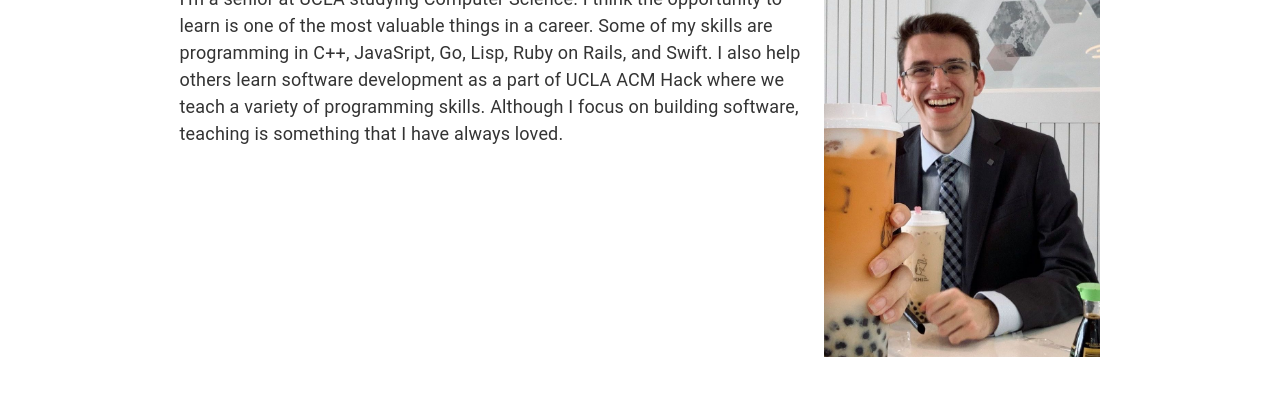
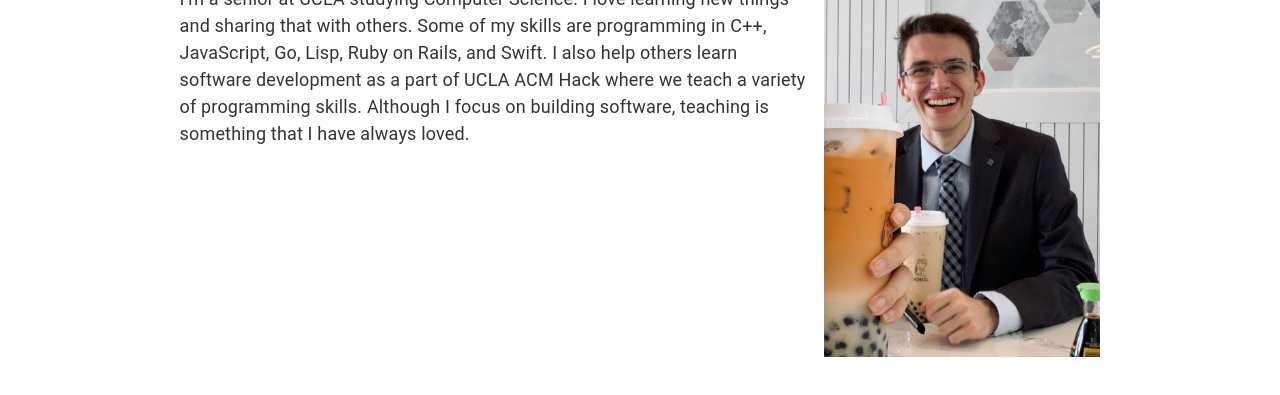
Before and after one commit to Timthetic/Timthetic.github.io, a Gatsby site: page / in a window 1280 px wide. Shown: the part 168-563 px from the top of the page. Built offline with nearby package versions, Linux system fonts and the light colour scheme; Gatsby itself is replaced by a stand-in of ours.

Commit message:
Move and modify bio

```diff
--- a/src/components/bio.js
+++ b/src/components/bio.js
@@ -4,6 +4,7 @@ import makeStyles from '@material-ui/core/styles/makeStyles'
 import { Box, Typography } from '@material-ui/core';
 
 import TimImage from "../images/tim_rediehs_and_jamie.jpg"
+import { bio } from "../data/bio"
 
 const useStyles = makeStyles(theme => ({
 	bioBox: {
@@ -36,7 +37,7 @@ const Bio = () => {
 		</Typography>
 		<Box className={classes.bioBox}>
       <Typography className={classes.bioText} varient='p'>
-			I’m a senior at UCLA studying Computer Science. I think the opportunity to learn is one of the most valuable things in a career. Some of my skills are programming in C++, JavaSript, Go, Lisp, Ruby on Rails, and Swift. I also help others learn software development as a part of UCLA ACM Hack where we teach a variety of programming skills. Although I focus on building software, teaching is something that I have always loved.
+			 {bio}
       </Typography>
 			<img className={classes.TimImage} src={TimImage} width='30%' alt="Tim Rediehs in a suit with bubble tea" />
 		</Box>
--- /dev/null
+++ b/src/data/bio.js
@@ -0,0 +1 @@
+export const bio = 'I’m a senior at UCLA studying Computer Science. I love learning new things and sharing that with others. Some of my skills are programming in C++, JavaScript, Go, Lisp, Ruby on Rails, and Swift. I also help others learn software development as a part of UCLA ACM Hack where we teach a variety of programming skills. Although I focus on building software, teaching is something that I have always loved.'
```
